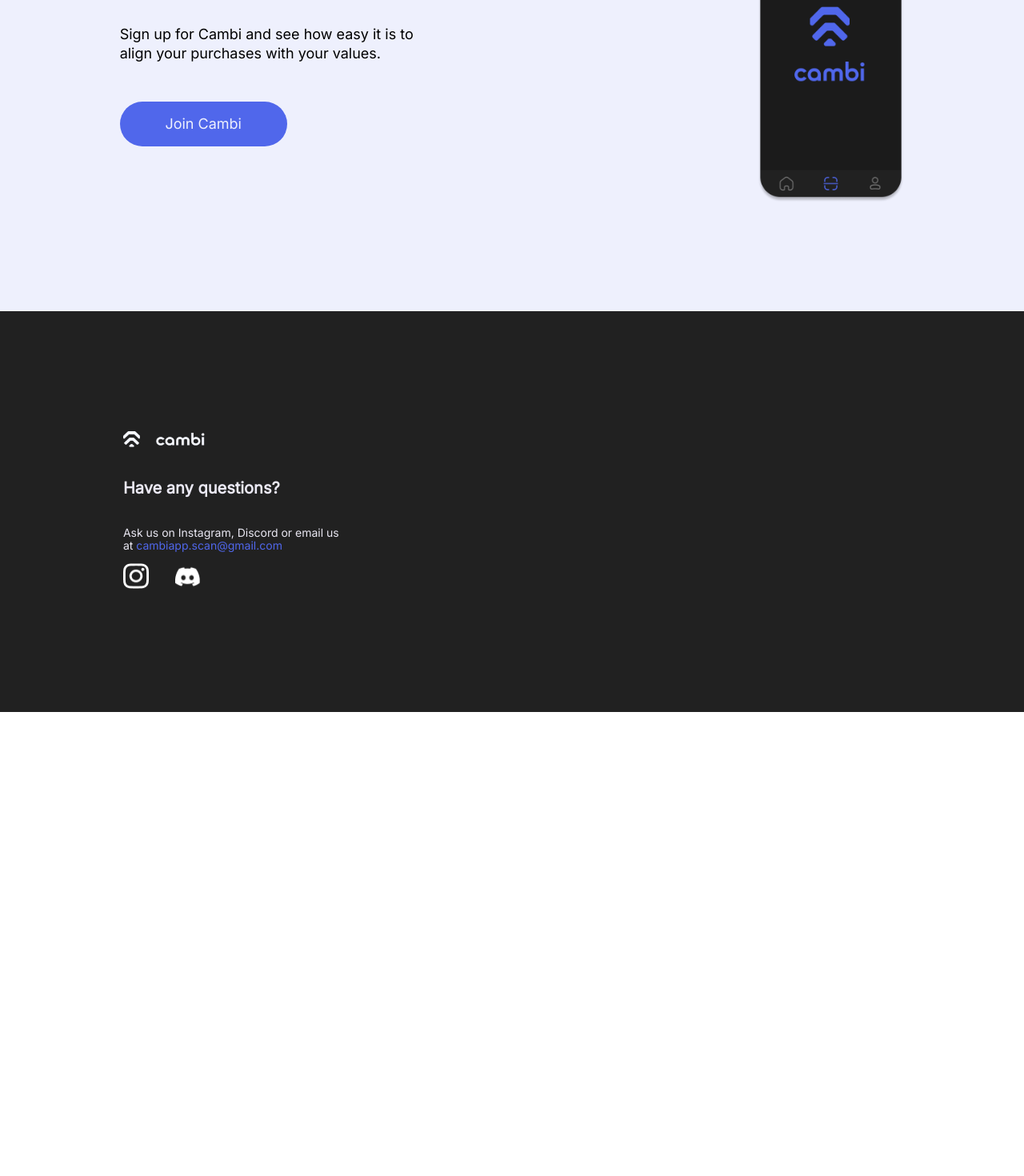
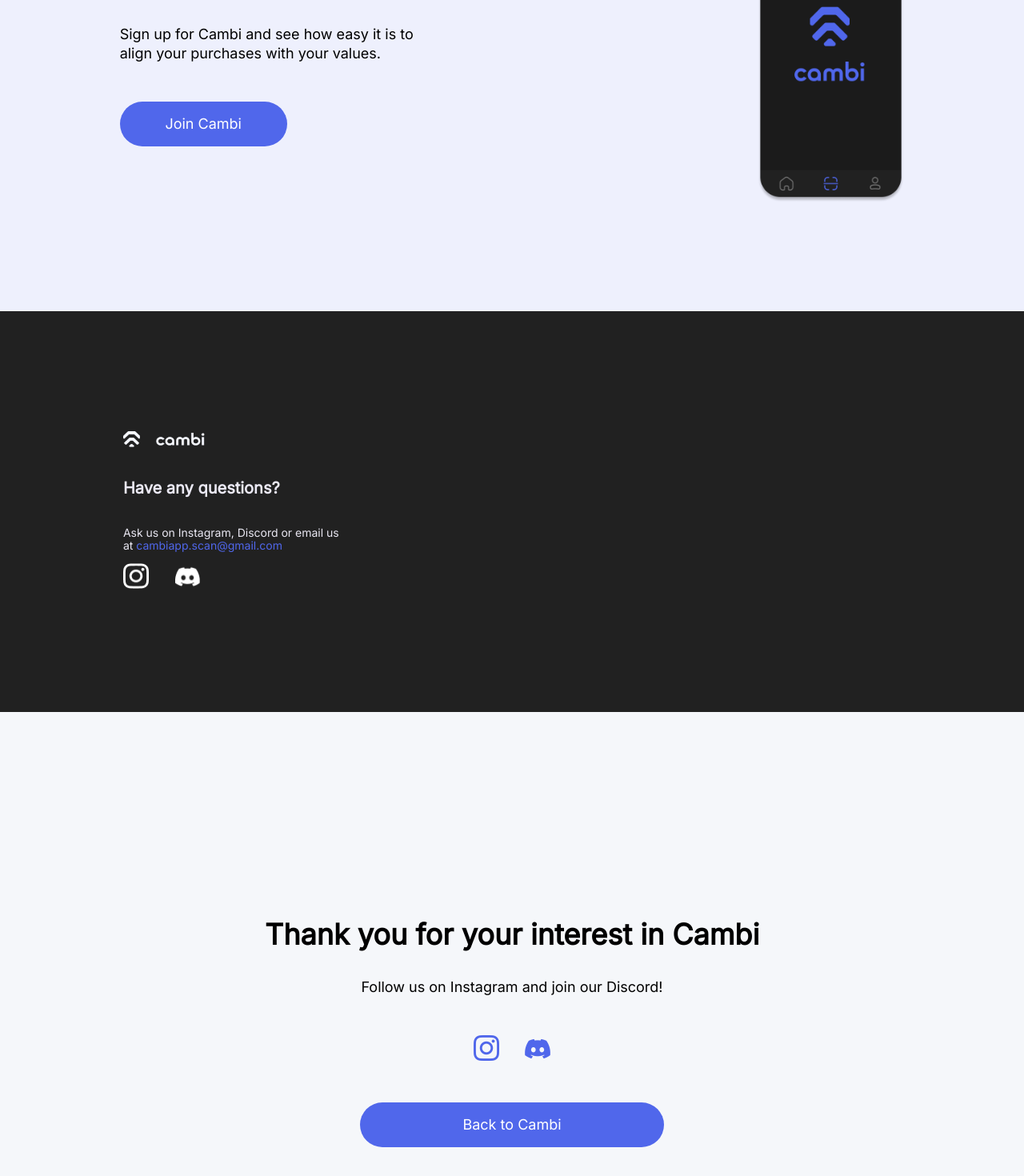
Before and after one commit to danielowenscs/cambi-website, a Vue app: page / in a window 1280 px wide. Shown: the part 2260-3730 px from the top of the page at 80% size. Before the commit the page ends 3150 px from the top, so only its background shows below. Built offline with nearby package versions, Linux system fonts and the light colour scheme.

Commit message:
Placeholder

```diff
--- a/src/components/PhoneSection.vue
+++ b/src/components/PhoneSection.vue
@@ -59,7 +59,7 @@
     height: 56px;
     padding: 16px;
     background-color: $Se2;
-    color: $Se6;
+    color: $N6;
     border: none;
 }
 
--- a/src/main.js
+++ b/src/main.js
@@ -3,10 +3,12 @@
 import {createRouter, createWebHistory} from 'vue-router';
 import Home from './views/Home.vue';
 import JoinCambi from './views/JoinCambi.vue';
+import ThankYou from './views/ThankYou.vue';
 
 const routes = [
     { path: '/', component: Home },
-    { path: '/joinus', component: JoinCambi }
+    { path: '/joinus', component: JoinCambi },
+    { path: '/thankyou', component: ThankYou}
   ];
 
 const router = createRouter({
--- a/src/views/Home.vue
+++ b/src/views/Home.vue
@@ -4,6 +4,7 @@
     <CardSection/>
     <PhoneSection/>
     <Footer/>
+    <ThankYou/>
 </template>
 
 <script>
@@ -14,7 +15,7 @@
 import PhoneSection from '@/components/PhoneSection.vue';
 import Footer from '@/components/Footer.vue';
 import HeroNavContainer from '@/components/HeroNavContainer.vue';
-
+import ThankYou from './ThankYou.vue';
 export default {
     name: 'Home',
     components: {
@@ -25,6 +26,7 @@
     PhoneSection,
     Footer,
     HeroNavContainer,
+    ThankYou,
 }
 }
 </script>
--- a/src/views/JoinCambi.vue
+++ b/src/views/JoinCambi.vue
@@ -13,16 +13,16 @@
             <div class="spacing-16px"></div>
             <div class="spacing-16px"></div>
             <div class="spacing-16px"></div>
-            <form >
+            <form @submit.prevent="createUser">
                 <div class="input-container">
-                    <input type="email" class="B3">
+                <input v-model="email" type="email" class="B3" placeholder="Email">
                 </div>
                 <div class="spacing-16px"></div>
                 <div class="spacing-16px"></div>
-                <input type="tel" class="B3">
+                <input v-model="phonenum" type="tel" class="B3" placeholder="Phone Number (Optional)">
                 <div class="spacing-16px"></div>
                 <div class="spacing-16px"></div>
-                <input type="text" class="B3">
+                <input v-model="name" type="text" class="B3" placeholder="Name">
                 <div class="spacing-16px"></div>
                 <div class="spacing-16px"></div>
                 <button type="submit"> Submit </button>
@@ -50,6 +50,7 @@
       return {
           name: null,
           email: null,
+          phonenum: null,
       }
 
   },
@@ -58,10 +59,12 @@
       console.log("creating user")
       const addedDoc = await addDoc(usersCollection, this.$data);
       console.log(addDoc, addedDoc);
+      this.$router.push('/thankyou')
     },
     goHome () {
             this.$router.push('/')
-        }
+        },
+
   }
   }
   </script>
@@ -160,7 +163,7 @@
         height: 56px;
         padding: 16px;
         background-color: $Se2;
-        text-emphasis-color: $P1;
+        color: $N6;
         border: none;
     }
 
--- a/src/views/ThankYou.vue
+++ b/src/views/ThankYou.vue
@@ -17,7 +17,7 @@
             </div>
             <div class="spacing-16px"></div>
             <div class="spacing-16px"></div>
-            <button class="B1 button" onclick="goHome()">Back to Cambi</button>
+            <button class="B1 button" @click="goHome()">Back to Cambi</button>
         </div>
 
         </main>
@@ -33,24 +33,13 @@
 
   export default {
       name: "ThankYou",
-      data () {
-      return {
-          name: null,
-          email: null,
-      }
+      methods: {
+        goHome () {
+            this.$router.push('/')
+        },
+  }
+}
 
-  },
-  methods: {
-    async createUser () {
-      console.log("creating user")
-      const addedDoc = await addDoc(usersCollection, this.$data);
-      console.log(addDoc, addedDoc);
-    },
-    goHome () {
-            this.$router.push('/')
-        }
-  }
-  }
   </script>
 
   <style lang="scss" scoped>
@@ -133,7 +122,12 @@
         height: 56px;
         padding: 16px;
         background-color: $Se2;
-        color: $P6;
+        color: $N6;
         border: none;
     }
+
+    button:hover {
+        background-color: $Se3;
+    }
+
 </style>
```
